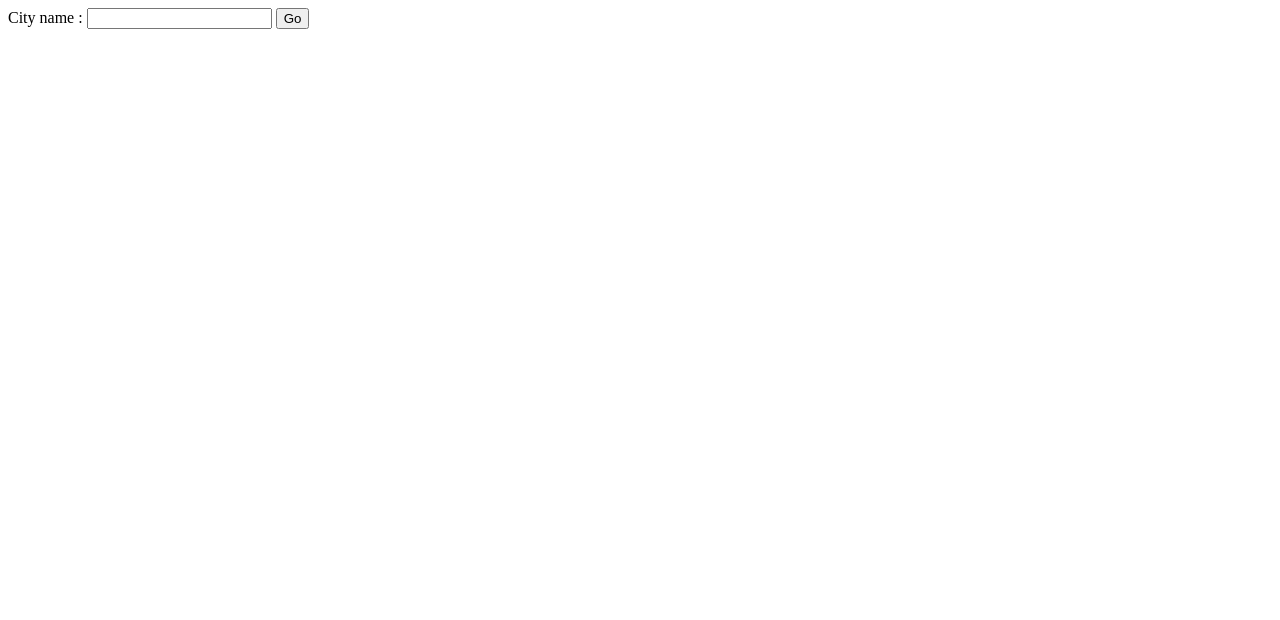
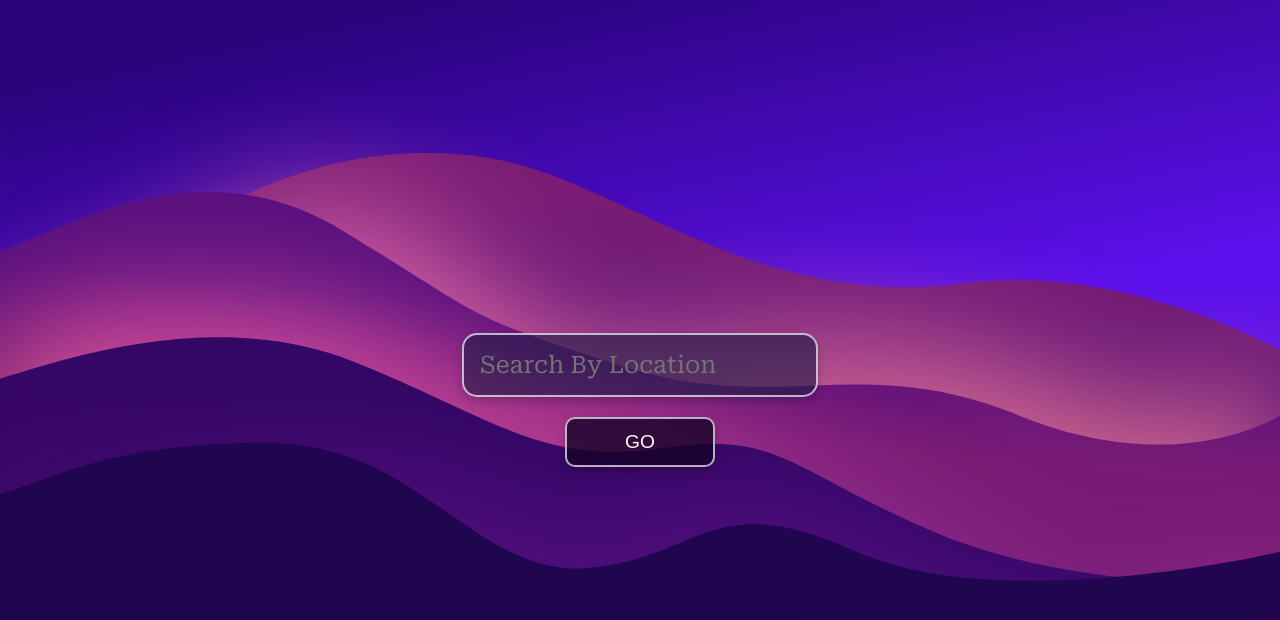
Before and after one commit to AnnaProDev/weather-open-meteo, a website: page index.html in a window 1280 px wide. Drawn offline with Linux system fonts and the light colour scheme.

Commit message:
Add styles

```diff
--- /dev/null
+++ b/css/style.css
@@ -0,0 +1,72 @@
+@import url('https://fonts.googleapis.com/css2?family=Roboto+Serif:opsz,wght@8..144,400;8..144,700&display=swap');
+* {
+	box-sizing: border-box;
+}
+body {
+	margin: 0;
+	font-family: 'Roboto Serif', serif;
+	background: url("../img/background1.svg") center center / cover no-repeat;
+	display: flex;
+	justify-content: center;
+	color: #fff;
+	align-items: center;
+	min-height: 100vh;
+	flex-direction: column;
+}
+input {
+	padding: 1rem;
+	border-radius: 10px;
+	border: none;
+	font-family: inherit;
+	border: 2px solid rgba(248,250,252,.7);
+	border-radius: 15px;
+	background-color: rgba(28,27,69, 0.6);
+	box-shadow: 0 4px 10px rgba(0, 0, 0, 0.2);
+	min-width: 300px;
+	font-size: 1.5rem;
+	color: #fff;
+}
+input:focus {
+	outline: none;
+}
+
+#button {
+	display: block;
+	margin: 20px auto 0 auto;
+	width: 150px;
+	height: 50px;
+	border-radius: 10px;
+	border: 2px solid rgba(248,250,252,.7);
+	box-shadow: 0 4px 10px rgba(0, 0, 0, 0.2);
+	cursor: pointer;
+	background-color:rgba(22,3,41, 0.8);
+	color: #fff;
+	font-size: 1.2rem;
+}
+
+#button:hover {
+	background-color: #390768;
+	box-shadow: 0 6px 15px rgba(1, 1, 1, 0.5);
+
+}
+
+.weather {
+	margin-top: 20px;
+	border: 2px solid rgba(248,250,252,.7);
+	border-radius: 15px;
+	background-color: rgba(28,27,69, 0.6);
+	box-shadow: 0 4px 10px rgba(0, 0, 0, 0.2);
+	text-align: center;
+	font-size: 2rem;
+	padding: 30px 15px;
+}
+
+.weather h3 {
+	margin: 0;
+}
+
+.weather h2 {
+	margin: 0;
+	display: flex;
+	align-items: center;
+}
--- a/index.html
+++ b/index.html
@@ -4,19 +4,16 @@
 	<meta charset="UTF-8">
 	<meta http-equiv="X-UA-Compatible" content="IE=edge">
 	<meta name="viewport" content="width=device-width, initial-scale=1.0">
-	<title>Weather App</title>
-	<link rel="preconnect" href="https://fonts.googleapis.com">
-<link rel="preconnect" href="https://fonts.gstatic.com" crossorigin>
-<link href="https://fonts.googleapis.com/css2?family=Roboto+Condensed:wght@400;700&display=swap" rel="stylesheet">
-	<link rel="stylesheet" href="css/styles.css">
+	<link rel="stylesheet" href="css/style.css">
+	<title>Weather app</title>
 </head>
 <body>
-	<div class="container">
-		<form class="form" action="/" method="post">
-			<label class="label" for="cityInput">City name : </label>
-			<input id="cityInput" type="text" name="cityName">
-			<button class="btn" type="submit">Go</button>
-		</form>
-	</div>
+	<form id="form">
+		<input type="text" id="search" placeholder="Search By Location" autocomplete="off">
+		<button id="button" type="submit">GO</button>
+	</form>
+	<main id="main">
+		<script src="js/app.js"></script>
 </body>
 </html>
+</html>
```
Also changed, not shown: css/styles.css (deleted), js/app.js (added).
